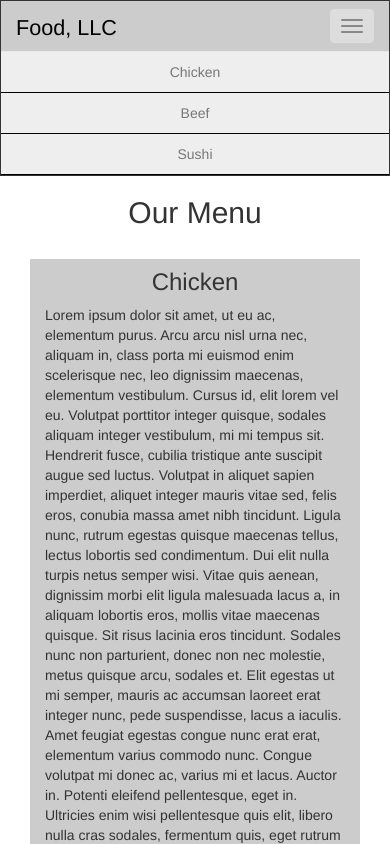
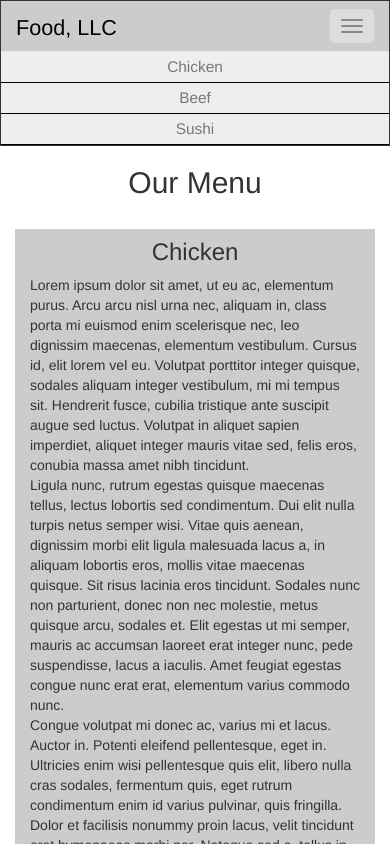
Before and after one commit to btihen/module3-solution, a plain HTML site: page index.html in a window 390 px wide. Both pictures are taken after a click on the button "Toggle navigation". Shown: the top 844 px of the page. Drawn offline with nearby package versions, Linux system fonts and the light colour scheme.

Commit message:
updated the dropdown menu centering, padding and sizing

```diff
--- a/css/stylesheet.css
+++ b/css/stylesheet.css
@@ -34,11 +34,12 @@ body {
   color: black;
   margin: 0px;
   padding: 0px;
-  text-align: center;
   background-color: #eee;
 }
-#nav-list a span {
-  font-size: 1.2em;
+#nav-list a {
+  margin: 0px;
+  padding: 5px;
+  font-size: 1.1em;
 }
 .content {
   width: 100%;
--- a/index.html
+++ b/index.html
@@ -37,60 +37,66 @@
 
           <div id="collapsable-nav" class="collapse navbar-collapse">
             <ul id="nav-list" class="nav navbar-nav navbar-right">
-              <li><a href="#chicken">Chicken</a></li>
-              <li><a href="#beef">Beef</a></li>
-              <li><a href="#sushi">Sushi</a></li>
+              <li class="text-center"><a href="#chicken">Chicken</a></li>
+              <li class="text-center"><a href="#beef">Beef</a></li>
+              <li class="text-center"><a href="#sushi">Sushi</a></li>
             </ul>
           </div> <!-- collapsable nav -->
         </div>   <!-- container-fuid  -->
       </nav>
     </header>
 
-    <h2 class="text-center">Our Menu</h2>
+    <h2 id="top" class="text-center">Our Menu</h2>
 
-    <div class="container content">
+    <div class="content">
 
-      <div class="container">
+      <div class="container col-xs-12 col-sm-6 col-md-4 col-lg-4">
         <div id="chicken" class="menu-item">
           <h3 class="text-center">Chicken</h3>
-          <p class="lg">
+          <p>
             Lorem ipsum dolor sit amet, ut eu ac, elementum purus. Arcu arcu nisl urna nec, aliquam in, class porta mi euismod enim scelerisque nec, leo dignissim maecenas, elementum vestibulum. Cursus id, elit lorem vel eu. Volutpat porttitor integer quisque, sodales aliquam integer vestibulum, mi mi tempus sit. Hendrerit fusce, cubilia tristique ante suscipit augue sed luctus. Volutpat in aliquet sapien imperdiet, aliquet integer mauris vitae sed, felis eros, conubia massa amet nibh tincidunt.
-
+            <br>
             Ligula nunc, rutrum egestas quisque maecenas tellus, lectus lobortis sed condimentum. Dui elit nulla turpis netus semper wisi. Vitae quis aenean, dignissim morbi elit ligula malesuada lacus a, in aliquam lobortis eros, mollis vitae maecenas quisque. Sit risus lacinia eros tincidunt. Sodales nunc non parturient, donec non nec molestie, metus quisque arcu, sodales et. Elit egestas ut mi semper, mauris ac accumsan laoreet erat integer nunc, pede suspendisse, lacus a iaculis. Amet feugiat egestas congue nunc erat erat, elementum varius commodo nunc.
-
+            <br>
             Congue volutpat mi donec ac, varius mi et lacus. Auctor in. Potenti eleifend pellentesque, eget in. Ultricies enim wisi pellentesque quis elit, libero nulla cras sodales, fermentum quis, eget rutrum condimentum enim id varius pulvinar, quis fringilla. Dolor et facilisis nonummy proin lacus, velit tincidunt erat hymenaeos morbi per. Natoque sed a, tellus in tincidunt, enim quis malesuada suscipit donec, pellentesque ultricies ut ligula massa dignissim felis, nibh turpis lectus senectus ad pulvinar. Pharetra nibh amet cursus vel, ullamcorper vehicula auctor amet, nam urna elementum. Adipiscing at. Neque laboriosam sem quam, commodi nec arcu vitae urna nulla ut, in ac lacus maecenas, rutrum ornare duis ut vestibulum facilisis amet, sed commodo sed mattis hendrerit scelerisque pellentesque. Volutpat hymenaeos vulputate lorem ac, egestas auctor, blandit dui molestie vestibulum mauris, blandit donec euismod illum congue praesent risus. Nunc at volutpat, porttitor nunc justo tempor, curabitur phasellus malesuada molestie commodo phasellus ut.
-
+            <br>
             Vehicula congue tellus aliquam. Ac facilisis, nulla aliquam. Justo sed. Quam lectus urna adipiscing ornare. Elit maecenas, dis proin sed posuere, egestas porttitor viverra, ut volutpat reprehenderit sem quam. Suscipit sodales rutrum facilisis, nulla magna id dolor iaculis nec erat, nunc odio aut. Sed velit, magnis quisque eget vestibulum hymenaeos malesuada, convallis pharetra quam.
+            <br>
+            <a href="#header-nav">Back to Top</a>
           </p>
         </div> <!-- chicken menu-item -->
       </div>   <!-- chicken container -->
 
-      <div class="container">
+      <div class="container col-xs-12 col-sm-6 col-md-4 col-lg-4">
         <div id="beef" class="menu-item">
           <h3 class="text-center">Beef</h3>
-          <p class="lg">
+          <p>
             Lorem ipsum dolor sit amet, ut eu ac, elementum purus. Arcu arcu nisl urna nec, aliquam in, class porta mi euismod enim scelerisque nec, leo dignissim maecenas, elementum vestibulum. Cursus id, elit lorem vel eu. Volutpat porttitor integer quisque, sodales aliquam integer vestibulum, mi mi tempus sit. Hendrerit fusce, cubilia tristique ante suscipit augue sed luctus. Volutpat in aliquet sapien imperdiet, aliquet integer mauris vitae sed, felis eros, conubia massa amet nibh tincidunt.
-
+            <br>
             Ligula nunc, rutrum egestas quisque maecenas tellus, lectus lobortis sed condimentum. Dui elit nulla turpis netus semper wisi. Vitae quis aenean, dignissim morbi elit ligula malesuada lacus a, in aliquam lobortis eros, mollis vitae maecenas quisque. Sit risus lacinia eros tincidunt. Sodales nunc non parturient, donec non nec molestie, metus quisque arcu, sodales et. Elit egestas ut mi semper, mauris ac accumsan laoreet erat integer nunc, pede suspendisse, lacus a iaculis. Amet feugiat egestas congue nunc erat erat, elementum varius commodo nunc.
-
+            <br>
             Congue volutpat mi donec ac, varius mi et lacus. Auctor in. Potenti eleifend pellentesque, eget in. Ultricies enim wisi pellentesque quis elit, libero nulla cras sodales, fermentum quis, eget rutrum condimentum enim id varius pulvinar, quis fringilla. Dolor et facilisis nonummy proin lacus, velit tincidunt erat hymenaeos morbi per. Natoque sed a, tellus in tincidunt, enim quis malesuada suscipit donec, pellentesque ultricies ut ligula massa dignissim felis, nibh turpis lectus senectus ad pulvinar. Pharetra nibh amet cursus vel, ullamcorper vehicula auctor amet, nam urna elementum. Adipiscing at. Neque laboriosam sem quam, commodi nec arcu vitae urna nulla ut, in ac lacus maecenas, rutrum ornare duis ut vestibulum facilisis amet, sed commodo sed mattis hendrerit scelerisque pellentesque. Volutpat hymenaeos vulputate lorem ac, egestas auctor, blandit dui molestie vestibulum mauris, blandit donec euismod illum congue praesent risus. Nunc at volutpat, porttitor nunc justo tempor, curabitur phasellus malesuada molestie commodo phasellus ut.
-
+            <br>
             Vehicula congue tellus aliquam. Ac facilisis, nulla aliquam. Justo sed. Quam lectus urna adipiscing ornare. Elit maecenas, dis proin sed posuere, egestas porttitor viverra, ut volutpat reprehenderit sem quam. Suscipit sodales rutrum facilisis, nulla magna id dolor iaculis nec erat, nunc odio aut. Sed velit, magnis quisque eget vestibulum hymenaeos malesuada, convallis pharetra quam.
+            <br>
+            <a href="#header-nav">Back to Top</a>
           </p>
         </div> <!-- beef menu-item -->
       </div>   <!-- beef container -->
 
-      <div class="container">
+      <div class="container col-xs-12 col-sm-12 col-md-4 col-lg-4">
         <div id="sushi" class="menu-item">
           <h3 class="text-center">Sushi</h3>
-          <p class="lg">
+          <p>
             Lorem ipsum dolor sit amet, ut eu ac, elementum purus. Arcu arcu nisl urna nec, aliquam in, class porta mi euismod enim scelerisque nec, leo dignissim maecenas, elementum vestibulum. Cursus id, elit lorem vel eu. Volutpat porttitor integer quisque, sodales aliquam integer vestibulum, mi mi tempus sit. Hendrerit fusce, cubilia tristique ante suscipit augue sed luctus. Volutpat in aliquet sapien imperdiet, aliquet integer mauris vitae sed, felis eros, conubia massa amet nibh tincidunt.
-
+            <br>
             Ligula nunc, rutrum egestas quisque maecenas tellus, lectus lobortis sed condimentum. Dui elit nulla turpis netus semper wisi. Vitae quis aenean, dignissim morbi elit ligula malesuada lacus a, in aliquam lobortis eros, mollis vitae maecenas quisque. Sit risus lacinia eros tincidunt. Sodales nunc non parturient, donec non nec molestie, metus quisque arcu, sodales et. Elit egestas ut mi semper, mauris ac accumsan laoreet erat integer nunc, pede suspendisse, lacus a iaculis. Amet feugiat egestas congue nunc erat erat, elementum varius commodo nunc.
-
+            <br>
             Congue volutpat mi donec ac, varius mi et lacus. Auctor in. Potenti eleifend pellentesque, eget in. Ultricies enim wisi pellentesque quis elit, libero nulla cras sodales, fermentum quis, eget rutrum condimentum enim id varius pulvinar, quis fringilla. Dolor et facilisis nonummy proin lacus, velit tincidunt erat hymenaeos morbi per. Natoque sed a, tellus in tincidunt, enim quis malesuada suscipit donec, pellentesque ultricies ut ligula massa dignissim felis, nibh turpis lectus senectus ad pulvinar. Pharetra nibh amet cursus vel, ullamcorper vehicula auctor amet, nam urna elementum. Adipiscing at. Neque laboriosam sem quam, commodi nec arcu vitae urna nulla ut, in ac lacus maecenas, rutrum ornare duis ut vestibulum facilisis amet, sed commodo sed mattis hendrerit scelerisque pellentesque. Volutpat hymenaeos vulputate lorem ac, egestas auctor, blandit dui molestie vestibulum mauris, blandit donec euismod illum congue praesent risus. Nunc at volutpat, porttitor nunc justo tempor, curabitur phasellus malesuada molestie commodo phasellus ut.
-
+            <br>
             Vehicula congue tellus aliquam. Ac facilisis, nulla aliquam. Justo sed. Quam lectus urna adipiscing ornare. Elit maecenas, dis proin sed posuere, egestas porttitor viverra, ut volutpat reprehenderit sem quam. Suscipit sodales rutrum facilisis, nulla magna id dolor iaculis nec erat, nunc odio aut. Sed velit, magnis quisque eget vestibulum hymenaeos malesuada, convallis pharetra quam.
+            <br>
+            <a href="#header-nav">Back to Top</a>
           </p>
         </div> <!-- sushi menu-item -->
       </div>   <!-- sushi container -->
```
